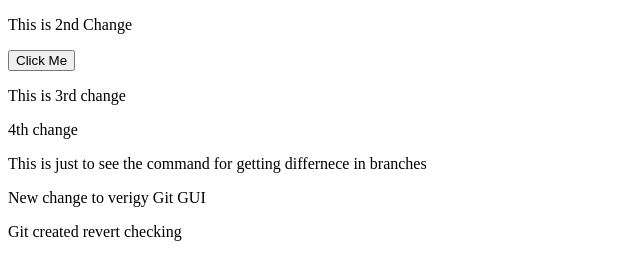
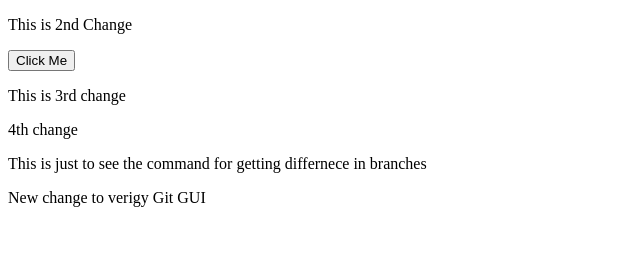
Before and after one commit to tomaradarsh0001/demo123, a plain HTML site: page index.html in a window 1280 px wide. Shown: the whole page, without its empty margins (0-640 px from the left). Drawn offline with Linux system fonts and the light colour scheme.

Commit message:
Revert "Testing Revert in Git"
This reverts commit 18d7eb542f661e4ef263f22f66192957ed354849.

```diff
--- a/index.html
+++ b/index.html
@@ -12,7 +12,5 @@
     <p>4th change</p>
     <p>This is just to see the command for getting differnece in branches</p>
     <p>New change to verigy Git GUI</p>
-
-    <p>Git created revert checking</p>
 </body>
 </html>
```
